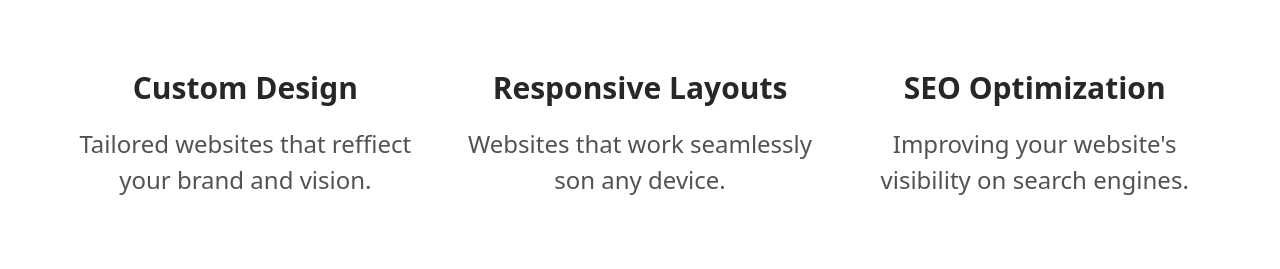
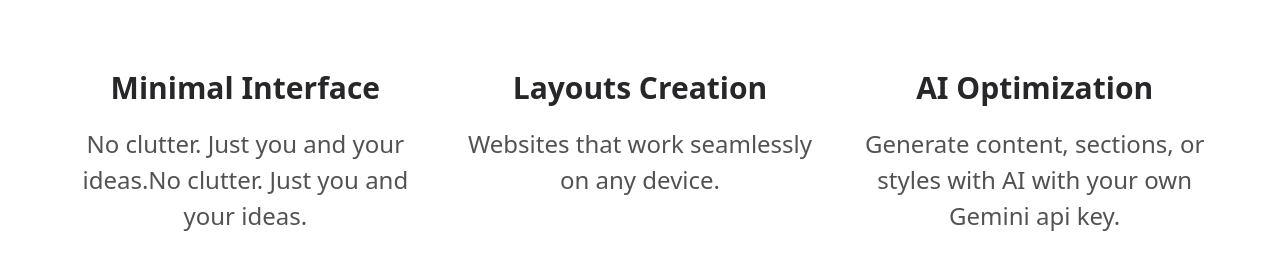
Before and after one commit to NiranjanKumar001/Fabrion, a Next.js app in the folder projectV1/: page / in a window 1280 px wide. Shown: the part 813-1082 px from the top of the page. Built offline with nearby package versions, Linux system fonts and the light colour scheme; no server answers.

Commit message:
fixing web design

```diff
--- a/projectV1/components/custom/Features.jsx
+++ b/projectV1/components/custom/Features.jsx
@@ -6,18 +6,18 @@
   const services = [
     {
       icon: "",
-      title: "Custom Design",
-      description: "Tailored websites that reffiect your brand and vision.",
+      title: "Minimal Interface",
+      description: "No clutter. Just you and your ideas.No clutter. Just you and your ideas.",
     },
     {
       icon: "",
-      title: "Responsive Layouts",
-      description: "Websites that work seamlessly son any device.",
+      title: "Layouts Creation",
+      description: "Websites that work seamlessly on any device.",
     },
     {
       icon: "",
-      title: "SEO Optimization",
-      description: "Improving your website's visibility on search engines.",
+      title: "AI Optimization",
+      description: "Generate content, sections, or styles with AI with your own Gemini api key.",
     },
   ];
 
```
